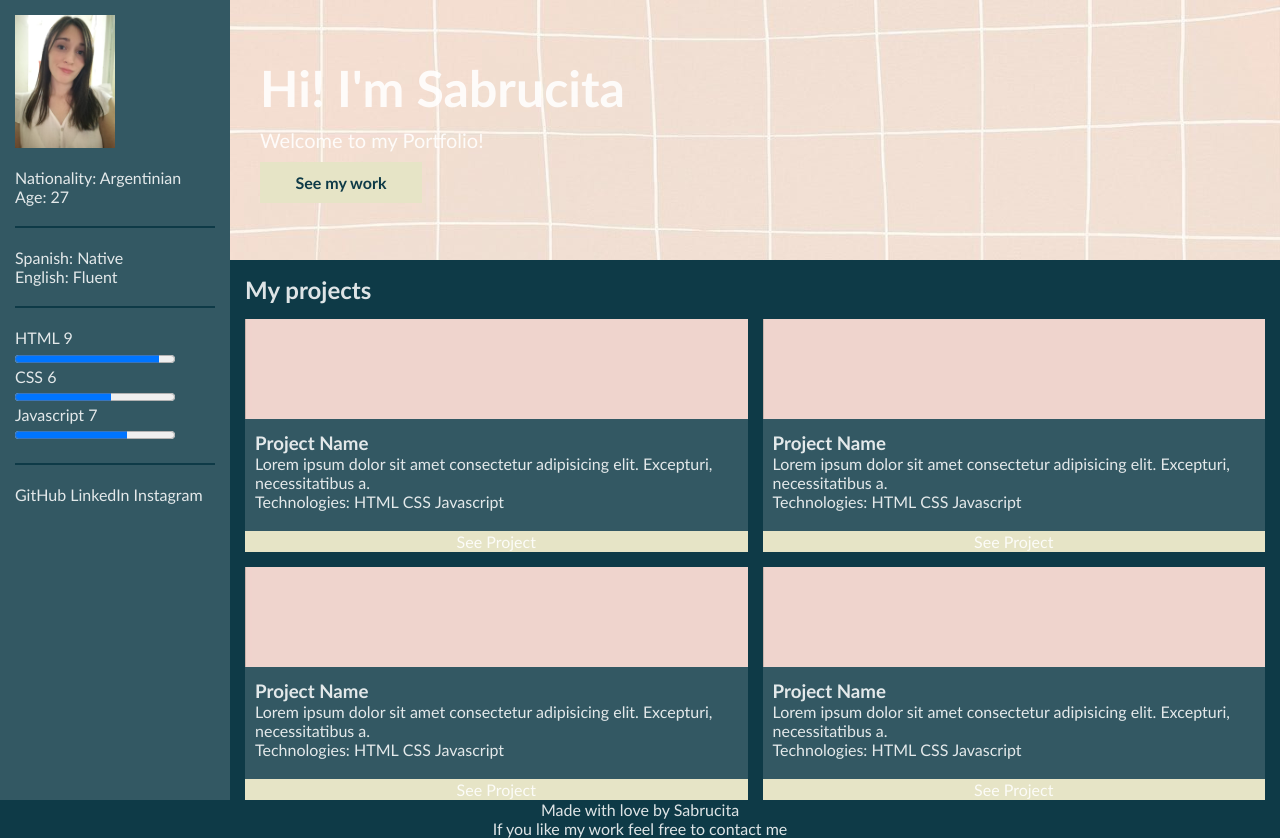
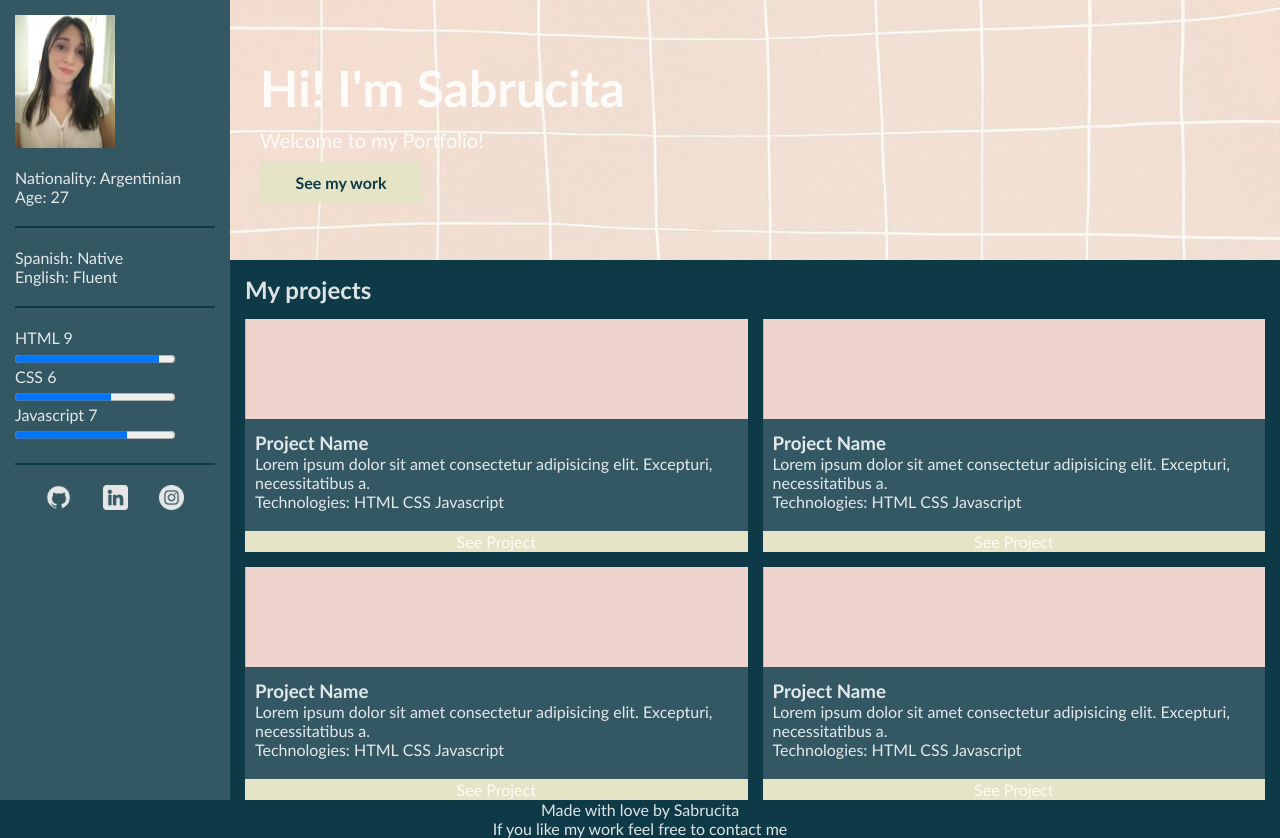
Before and after one commit to Sabrucita/portfolio, a plain HTML site: page index.html in a window 1280 px wide. Drawn offline with Linux system fonts and the light colour scheme.

Commit message:
PF: social media icons added

```diff
--- a/index.html
+++ b/index.html
@@ -42,9 +42,18 @@
     </div>
     <div>
       <ul>
-        <li><a href="#">GitHub</a></li>
-        <li><a href="#">LinkedIn</a></li>
-        <li><a href="#">Instagram</a></li>
+        <li>
+          <a href="http://github.com/sabrucita">
+          <img class="social-media-icon" src="./imgs/github.png" alt="GitHub"></a>
+        </li>
+        <li>
+          <a href="http://linkedin.com/sabri-pereira">
+          <img class="social-media-icon" src="./imgs/linkedin.png" alt="LinkedIn"></a>
+        </li>
+        <li>
+          <a href="http://instagram.com/sabri.pereira">
+          <img class="social-media-icon" src="./imgs/instagram.png" alt="Instagram"></a>
+        </li>
       </ul>
     </div>
   </aside>
--- a/style.css
+++ b/style.css
@@ -41,6 +41,11 @@ aside > div{
 
 aside > div:not(:last-child){
   border-bottom: 2px solid var(--color-bg);
+}
+
+aside > div:last-child ul{
+  display: flex;
+  justify-content: space-evenly;
 }
 
 header{
@@ -133,3 +138,9 @@ ul li{
   background-color: var(--color-accent);
   border: 1px solid var(--color-accent);
 }
+
+.social-media-icon{
+  width: 25px;
+  background: none;
+  filter: invert(0.9);
+}
```
Also changed, not shown: imgs/github.png (added), imgs/instagram.png (added), imgs/linkedin.png (added).
